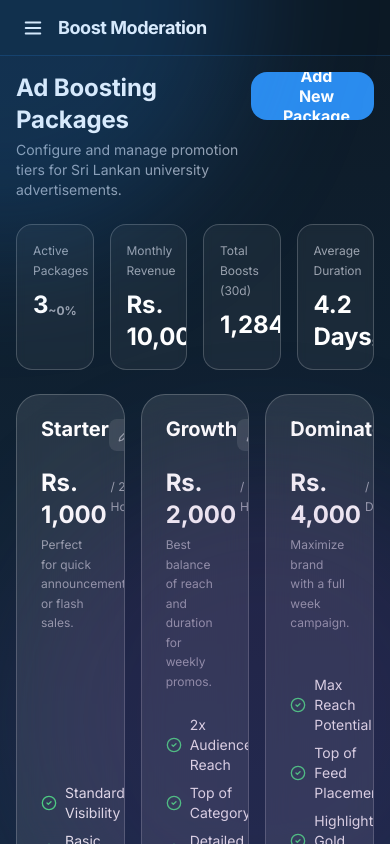
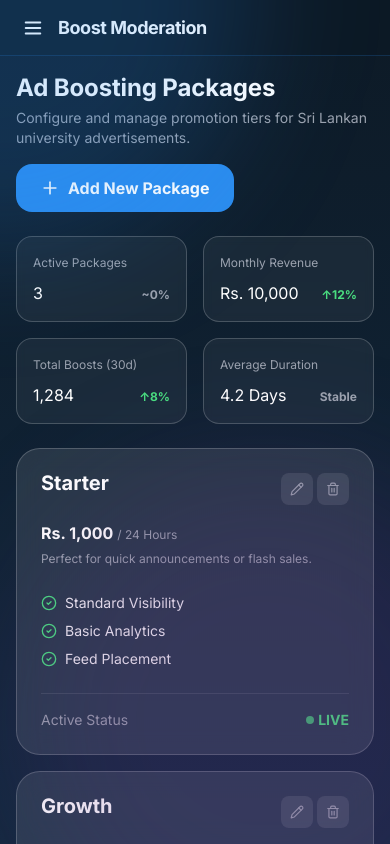
Before and after one commit to Shehan-Dinusha/Unify, a React (Vite) app in the folder frontend/: page /boost-controller in a window 390 px wide. Built offline with nearby package versions, Linux system fonts and the light colour scheme.

Commit message:
Updated to Mobile Responsive Display

```diff
--- a/frontend/src/pages/BoostController.jsx
+++ b/frontend/src/pages/BoostController.jsx
@@ -103,7 +103,7 @@ const BoostController = () => {
             >
                 <div className="flex flex-col gap-lg">
                     {/* Title + Add Button */}
-                    <div className="flex items-start justify-between">
+                    <div className="flex flex-col md:flex-row items-start md:items-start justify-between gap-md">
                         <div>
                             <h1 className="text-heading-small text-text-primary font-inter">Ad Boosting Packages</h1>
                             <p className="text-body-small text-text-secondary font-inter mt-1">
@@ -121,13 +121,13 @@ const BoostController = () => {
                     </div>
 
                     {/* Stats Row */}
-                    <div className="grid grid-cols-4 gap-md">
+                    <div className="grid grid-cols-2 md:grid-cols-4 gap-md">
                         {stats.map((stat, i) => (
                             <Card key={i} variant="container" padding="p-md">
                                 <div className="flex flex-col gap-sm">
                                     <p className="text-body-extra-small text-text-secondary font-inter">{stat.label}</p>
                                     <div className="flex items-end justify-between">
-                                        <span className="text-heading-small text-text-primary font-inter">{stat.value}</span>
+                                        <span className="text-base md:text-heading-small text-text-primary font-inter whitespace-nowrap">{stat.value}</span>
                                         <span className={`text-body-extra-small-bold font-inter ${stat.changeColor}`}>{stat.change}</span>
                                     </div>
                                 </div>
@@ -158,7 +158,7 @@ const BoostController = () => {
                         )}
 
                         {/* Cards Grid — always 3 columns */}
-                        <div className="grid grid-cols-3 gap-md">
+                        <div className="grid grid-cols-1 md:grid-cols-3 gap-md">
                             {visiblePackages.map((pkg) => (
                                 <Card
                                     key={pkg.id}
@@ -186,9 +186,8 @@ const BoostController = () => {
                                             </div>
                                         </div>
 
-                                        {/* Price */}
                                         <div className="flex items-baseline gap-1 mb-1">
-                                            <span className="text-heading-small text-text-primary font-inter font-bold">Rs. {pkg.price.toLocaleString()}</span>
+                                            <span className="text-base md:text-heading-small text-text-primary font-inter font-bold whitespace-nowrap">Rs. {pkg.price.toLocaleString()}</span>
                                             <span className="text-body-extra-small text-text-secondary font-inter">/ {pkg.duration}</span>
                                         </div>
 
@@ -239,23 +238,22 @@ const BoostController = () => {
 
                     {/* Recent Configuration Changes */}
                     <Card variant="card" padding="p-lg">
-                        <div className="flex items-center justify-between mb-lg">
+                        <div className="flex flex-col md:flex-row md:items-center justify-between gap-sm mb-lg">
                             <div className="flex items-center gap-sm">
                                 <Clock size={20} className="text-text-secondary" />
                                 <h3 className="text-body-large-bold text-text-primary font-inter">Recent Configuration Changes</h3>
                             </div>
-                            <button className="text-body-small-bold text-primary-blue font-inter hover:underline transition-all">
+                            <button className="text-body-small-bold text-primary-blue font-inter hover:underline transition-all hidden md:block">
                                 View All Logs
                             </button>
                         </div>
-                        <div className="flex flex-col gap-md">
+                        <div className="flex flex-col">
                             {logs.map((log) => (
                                 <div
                                     key={log.id}
-                                    className="flex items-center justify-between py-sm border-b border-white/5 last:border-0"
+                                    className="flex items-start gap-md py-md border-b border-white/5 last:border-0"
                                 >
-                                    <div className="flex items-center gap-md">
-                                        <div className={`w-10 h-10 rounded-full flex items-center justify-center ${log.type === 'package_added' ? 'bg-state-success/15' :
+                                    <div className={`w-10 h-10 rounded-full flex items-center justify-center shrink-0 ${log.type === 'package_added' ? 'bg-state-success/15' :
                                             log.type === 'package_deleted' ? 'bg-state-error/15' :
                                                 'bg-primary-blue/15'
                                         }`}>
@@ -264,12 +262,14 @@ const BoostController = () => {
                                         {log.type === 'package_updated' && <RefreshCw size={18} className="text-primary-blue" />}
                                         {(!['package_added', 'package_deleted', 'package_updated'].includes(log.type)) && <Clock size={18} className="text-text-secondary" />}
                                     </div>
-                                        <div>
+                                    <div className="flex-1 min-w-0">
+                                        <div className="flex items-start justify-between gap-sm">
                                             <p className="text-body-small-bold text-text-primary font-inter leading-tight">{log.title}</p>
+                                            <span className="text-body-extra-small text-text-secondary font-inter whitespace-nowrap shrink-0 hidden md:inline">{log.time}</span>
+                                        </div>
                                         <p className="text-body-extra-small text-text-secondary font-inter mt-0.5">{log.description}</p>
+                                        <span className="text-body-extra-small text-text-tertiary font-inter mt-1 block md:hidden">{log.time}</span>
                                     </div>
-                                    </div>
-                                    <span className="text-body-extra-small text-text-secondary font-inter whitespace-nowrap ml-md">{log.time}</span>
                                 </div>
                             ))}
                         </div>
```
Lines whose indentation alone changed are shown as unchanged.
